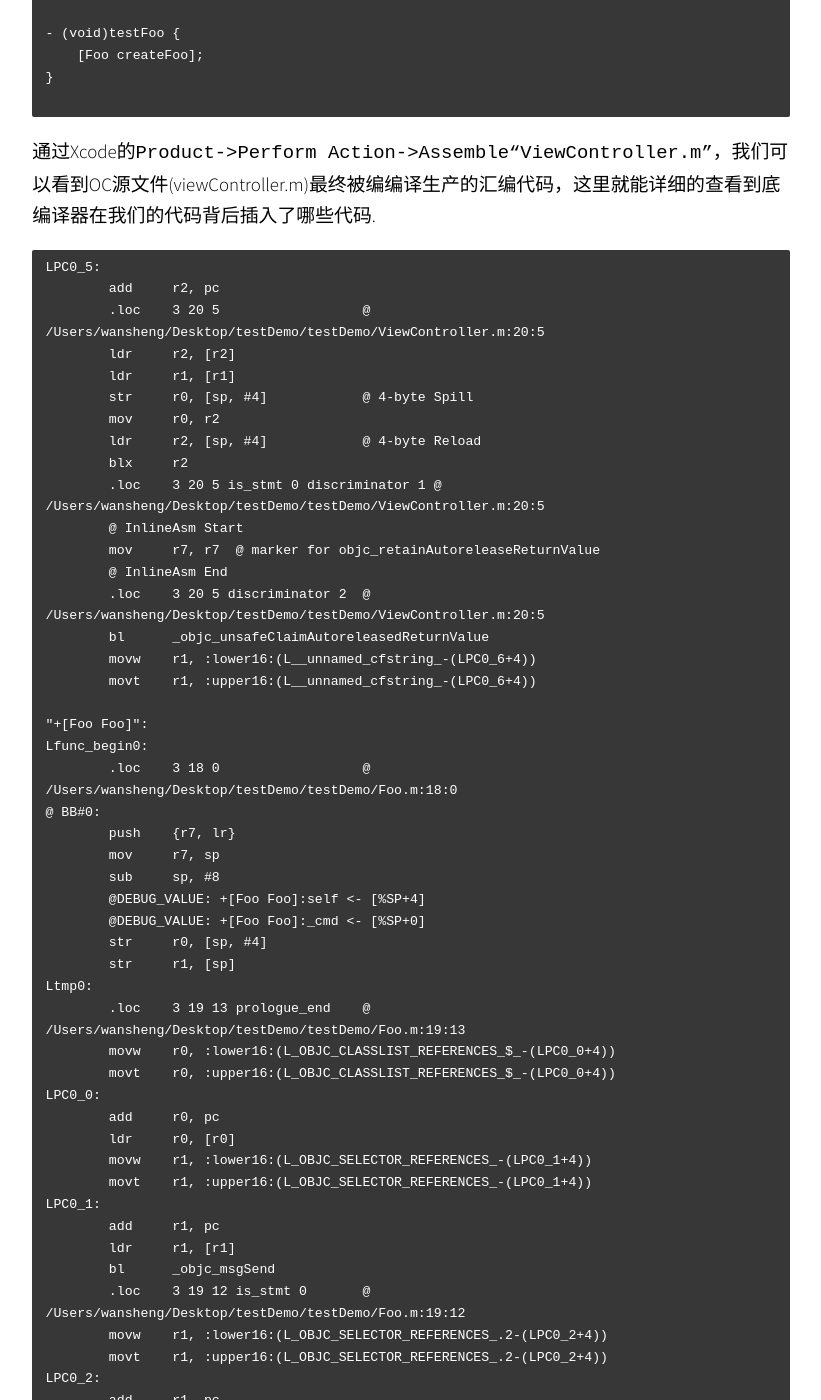
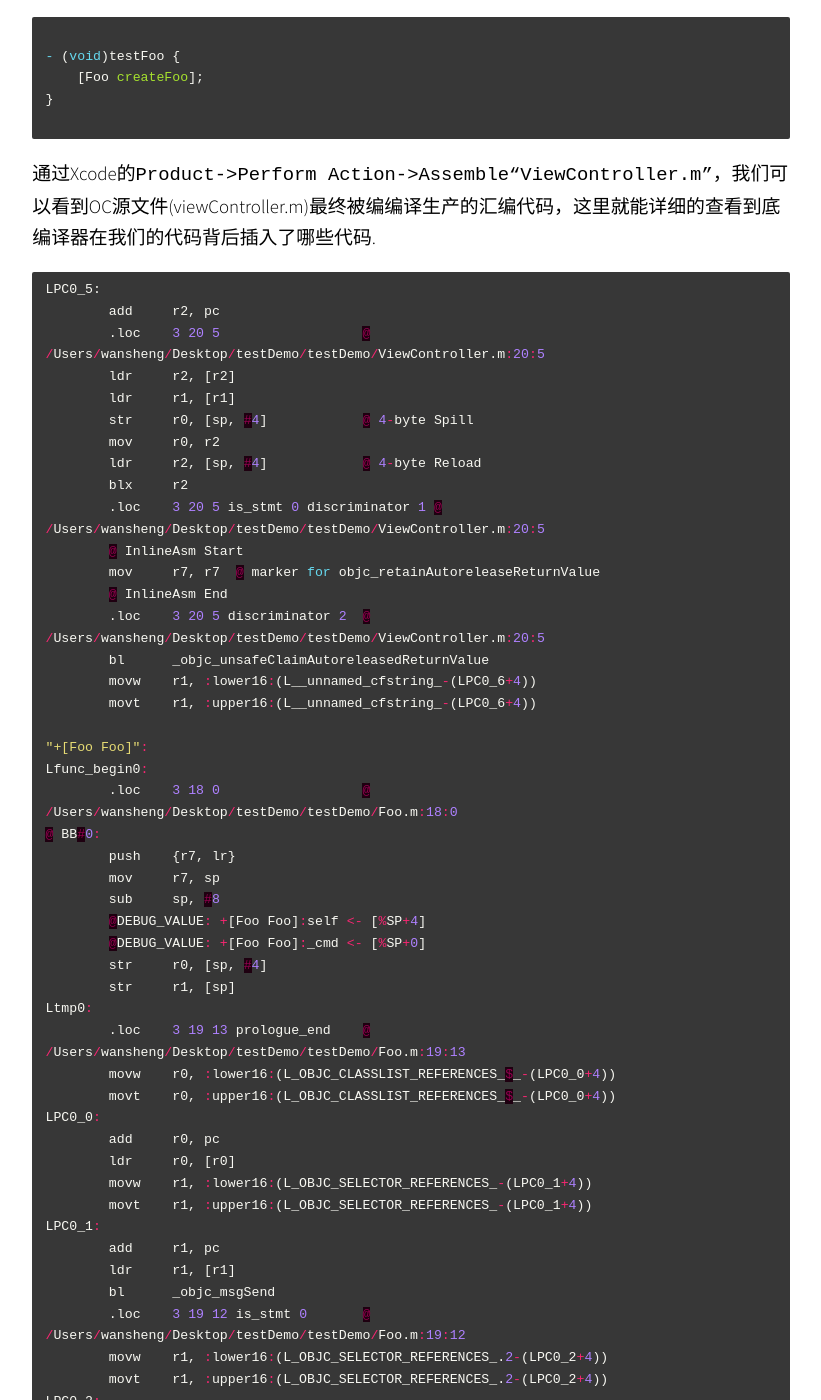
Before and after one commit to Khala-wan/Khala-wan.github.io, a Jekyll site: the page built from _posts/2018-08-13-ARC为Autorelease对象的优化.md, in a window 1280 px wide and 1400 px high, scrolled down 1777 px. Shown: the whole window, without its empty margins (229-1050 px from the left). Built offline with Jekyll 4.4.1, drawn with Linux system fonts in a browser that asks for light colours; some web fonts are replaced; comment, search, counter and statistics services are not loaded; some of the changed text lies outside the part shown.

Commit message:
update markdown

````diff
--- a/_posts/2018-08-13-ARC为Autorelease对象的优化.md
+++ b/_posts/2018-08-13-ARC为Autorelease对象的优化.md
@@ -7,13 +7,13 @@ categories: ARCSorceProb
 ## 一个问题
 > 什么样的对象是Autorelease对象？
 
-说到这个问题我们都知道除了以`alloc/new/copy/mutableCopy`或者方法名以`alloc/new/copy/mutableCopy`开头的驼峰法方法创建的对象都是autorelease对象。
+说到这个问题我们都知道除了以 `alloc/new/copy/mutableCopy` 或者方法名以 `alloc/new/copy/mutableCopy` 开头的驼峰法方法创建的对象都是 `autorelease` 对象。
 
 ### why？
 
 我们先看一个例子：
 
-```objective-C
+```obj-c
 
 NSDictionary* dic = [NSDictionary dictionary];
 //MRC
@@ -33,7 +33,7 @@ NSDictionary的`dictionary`方法是一个`convenience`构造方法。它在类
 ### 事前准备
 我们先创建`Foo`这个类，通过它我们将模拟四种（有无外部引用、是否是属性）情况下的autorelease对象，并通过源码追踪它的行为。
 
-```objective-C
+```obj-c
 
 @interface Foo : NSObject
 
@@ -56,7 +56,7 @@ int main(int argc, char * argv[]) {
 
 
 ### 无引用非属性
-```objective-C
+```obj-c
 
 - (void)testFoo {
     [Foo createFoo];
@@ -65,7 +65,7 @@ int main(int argc, char * argv[]) {
 ```
 通过Xcode的`Product->Perform Action->Assemble“ViewController.m”`，我们可以看到OC源文件(viewController.m)最终被编编译生产的汇编代码，这里就能详细的查看到底编译器在我们的代码背后插入了哪些代码.
 
-```C
+```c
 LPC0_5:
 	add	r2, pc
 	.loc	3 20 5                  @ /Users/wansheng/Desktop/testDemo/testDemo/ViewController.m:20:5
@@ -171,7 +171,7 @@ Ltmp1:
 
 将重要的代码简化之后，之前的被编译器优化为：
 
-```objective-C
+```obj-c
 
 - (void)testFoo {
     objc_unsafeClaimAutoreleasedReturnValue([Foo createFoo]);
@@ -198,7 +198,7 @@ id objc_autoreleaseReturnValue(id obj)
 }
 
 ```
-看到if判断里面的`Optimized`大概能猜到是做了优化。在if判断为true直接返回obj。并没有对obj做autorelease操作。在外部才对对象做了`objc_autorelease`操作。我们先看看它判断了什么。
+看到if判断里面的 `Optimized` 大概能猜到是做了优化。在if判断为true直接返回obj。并没有对obj做autorelease操作。在外部才对对象做了 `objc_autorelease` 操作。我们先看看它判断了什么。
 
 ##### prepareOptimizedReturn
 
@@ -238,18 +238,18 @@ setReturnDisposition(ReturnDisposition disposition)
 }
 
 ```
-先来解释下`ReturnAtPlus0 `和`ReturnAtPlus1`,这两个枚举可以理解为未优化和已优化。再看下面两个getter setter方法。分别是基于TLS（线程局部存储）通过key`RETURN_DISPOSITION_KEY `存取优化标记`ReturnDisposition `
+先来解释下 `ReturnAtPlus0` 和 `ReturnAtPlus1`,这两个枚举可以理解为未优化和已优化。再看下面两个getter setter方法。分别是基于TLS（线程局部存储）通过key `RETURN_DISPOSITION_KEY `存取优化标记 `ReturnDisposition`
 那么TLS是什么呢。
 
 ##### TLS
 
-TLS（Thread Local Storage）是系统在内存中为线程自身单独开辟的一片空间，以 `<Key,Value>` 的形式存储线程自己独享的变量。
+TLS（Thread Local Storage）是系统在内存中为线程自身单独开辟的一片空间，以  `<Key,Value>` 的形式存储线程自己独享的变量。
 
-再回到上面的代码中，如果调用方是MRC就不需要优化了，所以需要知道调用方目前处于什么状态，`callerAcceptsOptimizedReturn `的左右就是检查调用方是否是ARC。
+再回到上面的代码中，如果调用方是MRC就不需要优化了，所以需要知道调用方目前处于什么状态， `callerAcceptsOptimizedReturn` 的左右就是检查调用方是否是ARC。
 
 ##### __builtin_return_address(0)
 
-__builtin_return_address(0)让我们可以根据调用栈获取主调方的地址，0表示当前函数，每+1向外层跳一次。这里写`__builtin_return_address(0)`而不是`__builtin_return_address(1)`的原因是`prepareOptimizedReturn ()`声明关键字`static ALWAYS_INLINE bool`表明它是一个`内联函数`在编译器会自动插入到调用的地方。
+__builtin_return_address(0)让我们可以根据调用栈获取主调方的地址，0表示当前函数，每+1向外层跳一次。这里写 `__builtin_return_address(0)` 而不是 `__builtin_return_address(1)` 的原因是 `prepareOptimizedReturn ()` 声明关键字 `static ALWAYS_INLINE bool` 表明它是一个 `内联函数` 在编译器会自动插入到调用的地方。
 
 
 ##### callerAcceptsOptimizedReturn
@@ -278,14 +278,14 @@ callerAcceptsOptimizedReturn(const void *ra)
 }
 
 ```
-因为不同的CPU架构的对齐方式和偏移量不同，所以这个方法针对各种CPU架构都做了单独的实现。这里以arm为例。首先先检查ra寄存器(存入的是pc的值（程序运行处的地址）)低位是否置位1.如果不是，就进入thumb指令集模式，再对齐低16/32位来判断是否是mov r7, r7.还记得上面看汇编的时候让大家注意的`mov r7, r7`么。这里就是通过这种方式来判断调用方是否支持`ARC`
+因为不同的CPU架构的对齐方式和偏移量不同，所以这个方法针对各种CPU架构都做了单独的实现。这里以arm为例。首先先检查ra寄存器(存入的是pc的值（程序运行处的地址）)低位是否置位1.如果不是，就进入thumb指令集模式，再对齐低16/32位来判断是否是mov r7, r7.还记得上面看汇编的时候让大家注意的 `mov r7, r7` 么。这里就是通过这种方式来判断调用方是否支持 `ARC`
 
 总结下各个架构CPU判断ARC的方式
 
-* x86_64: 被调方通过查找指令`mov rax, rdi`，根据下一条指令方法判断是否跳转调用了 `objc_retainAutoreleasedReturnValue` 或者 `objc_unsafeClaimAutoreleasedReturnValue`
-* i386: 被调方通过在帧指针寄存器中查找指令`movl %ebp, %ebp`
-* armv7: 被调方通过在帧指针寄存器中查找指令`mov r7, r7`
-* arm64: 被调方通过在帧指针寄存器中查找指令`mov x29, x29`
+* x86_64: 被调方通过查找指令 `mov rax, rdi`，根据下一条指令方法判断是否跳转调用了 `objc_retainAutoreleasedReturnValue` 或者 `objc_unsafeClaimAutoreleasedReturnValue`
+* i386: 被调方通过在帧指针寄存器中查找指令 `movl %ebp, %ebp`
+* armv7: 被调方通过在帧指针寄存器中查找指令 `mov r7, r7`
+* arm64: 被调方通过在帧指针寄存器中查找指令 `mov x29, x29`
 
 ```c
 
@@ -296,11 +296,11 @@ callerAcceptsOptimizedReturn(const void *ra)
 ```
 
 所以通过这样的判断，就可以知道调用方是否处于ARC环境下。
-理清了这个方法内部整个调用流程，这样可以基本梳理出`testFoo()`之后内部的处理如下：
+理清了这个方法内部整个调用流程，这样可以基本梳理出 `testFoo()` 之后内部的处理如下：
 
 ![img](https://github.com/Khala-wan/Khala-wan.github.io/raw/master/resource/ARCforAutorelease/1.png)
 
-可以看到，runtime经过判断是否是ARC环境下，帮我们做了对应的优化，如果是，则不加入autoreleasePool直接返回对象，仅仅在TLS中标记已经优化。不论是否优化，最终创建的对象都传递给了`objc_unsafeClaimAutoreleasedReturnValue`,这个方法又是做什么的？我们来看下代码：
+可以看到，runtime经过判断是否是ARC环境下，帮我们做了对应的优化，如果是，则不加入autoreleasePool直接返回对象，仅仅在TLS中标记已经优化。不论是否优化，最终创建的对象都传递给了 `objc_unsafeClaimAutoreleasedReturnValue`,这个方法又是做什么的？我们来看下代码：
 
 ```c++
 // Accept a value returned through a +0 autoreleasing convention for use at +0.
@@ -322,13 +322,13 @@ acceptOptimizedReturn()
 
 ```
 
-总结一下，这个方法通过TLS中的优化位判断这个对象是否被优化过。如果被优化过，则将优化位置位为`false`然后release这个对象。反之则不做操作，因为这个对象是一个`autorelease`对象。请注意，我们当前的讨论是在无外部引用非属性的情况下。所以创建完对象就直接release了。
+总结一下，这个方法通过TLS中的优化位判断这个对象是否被优化过。如果被优化过，则将优化位置位为 `false` 然后release这个对象。反之则不做操作，因为这个对象是一个 `autorelease` 对象。请注意，我们当前的讨论是在无外部引用非属性的情况下。所以创建完对象就直接 `release` 了。
 
 接下来我们来看看其他几种情况。
 
 ### 有外部引用非属性
 
-```objective-C
+```obj-c
 
 - (void)testFoo {
     Foo * myfoo = [Foo createFoo];
@@ -338,7 +338,7 @@ acceptOptimizedReturn()
 
 同样，通过Xcode查看汇编代码，简化后得出：
 
-```objective-C
+```obj-c
 
 + (instancetype)createFoo  {
     id temp = [self  new];
@@ -368,7 +368,7 @@ objc_retainAutoreleasedReturnValue(id obj)
 ```
 这个方法通过判断TLS中是否标记了已优化，如果优化了就直接返回，并置位为false。反之，则对对象进行retain操作。
 
-跟`objc_unsafeClaimAutoreleasedReturnValue`一样，对于类便利构造方法返回的接收方，都会根据TLS中的优化标记进行判断。这个标记位总是在创建时置位，在接收时复位。所以这就是一个线程中多个变量仅需要一个标志位来处理优化的原因。置位和复位总是成对出现在代码逻辑中。
+跟 `objc_unsafeClaimAutoreleasedReturnValue` 一样，对于类便利构造方法返回的接收方，都会根据TLS中的优化标记进行判断。这个标记位总是在创建时置位，在接收时复位。所以这就是一个线程中多个变量仅需要一个标志位来处理优化的原因。置位和复位总是成对出现在代码逻辑中。
 
 而之后的`objc_storeStrong`
 
@@ -385,13 +385,13 @@ objc_storeStrong(id *location, id obj)
     objc_release(prev);
 }
 ```
-它其实是用于将obj的所有权进行转让，交由location。在这里的调用`objc_storeStrong(&temp,nil); `,相当于将temp进行了release操作，并置为nil。
+它其实是用于将obj的所有权进行转让，交由location。在这里的调用 `objc_storeStrong(&temp,nil);`,相当于将temp进行了release操作，并置为nil。
 
 ![img](https://github.com/Khala-wan/Khala-wan.github.io/raw/master/resource/ARCforAutorelease/2.png)
 
 ### 有外部引用且为属性
 
-```objective-C
+```obj-c
 
 - (void)testFoo {
     Foo * myfoo = [Foo createFoo];
@@ -410,12 +410,12 @@ objc_storeStrong(id *location, id obj)
 
 ```
 
-因为将临时变量myfoo赋值给了属性self.myfoo。所以`objc_storeStrong(&_myfoo, temp)`相当于调用了`_myfoo`的`set`方法，最后再release了temp。
+因为将临时变量myfoo赋值给了属性self.myfoo。所以 `objc_storeStrong(&_myfoo, temp)` 相当于调用了`_myfoo`的`set`方法，最后再release了temp。
 
 ### 无外部引用且为属性
 
 
-```objective-C
+```obj-c
 
 - (void)testFoo {
     self.myfoo = [Foo createFoo];
````
